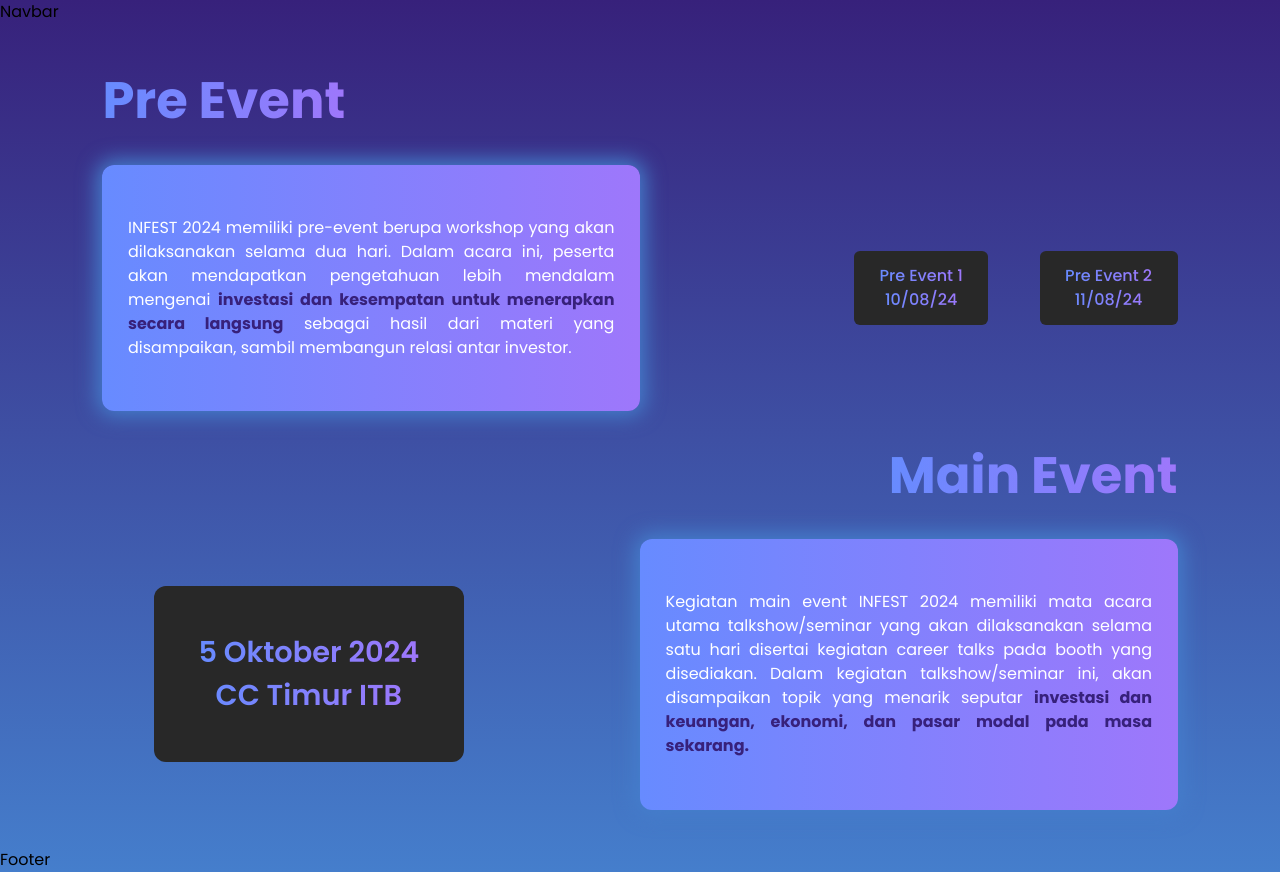
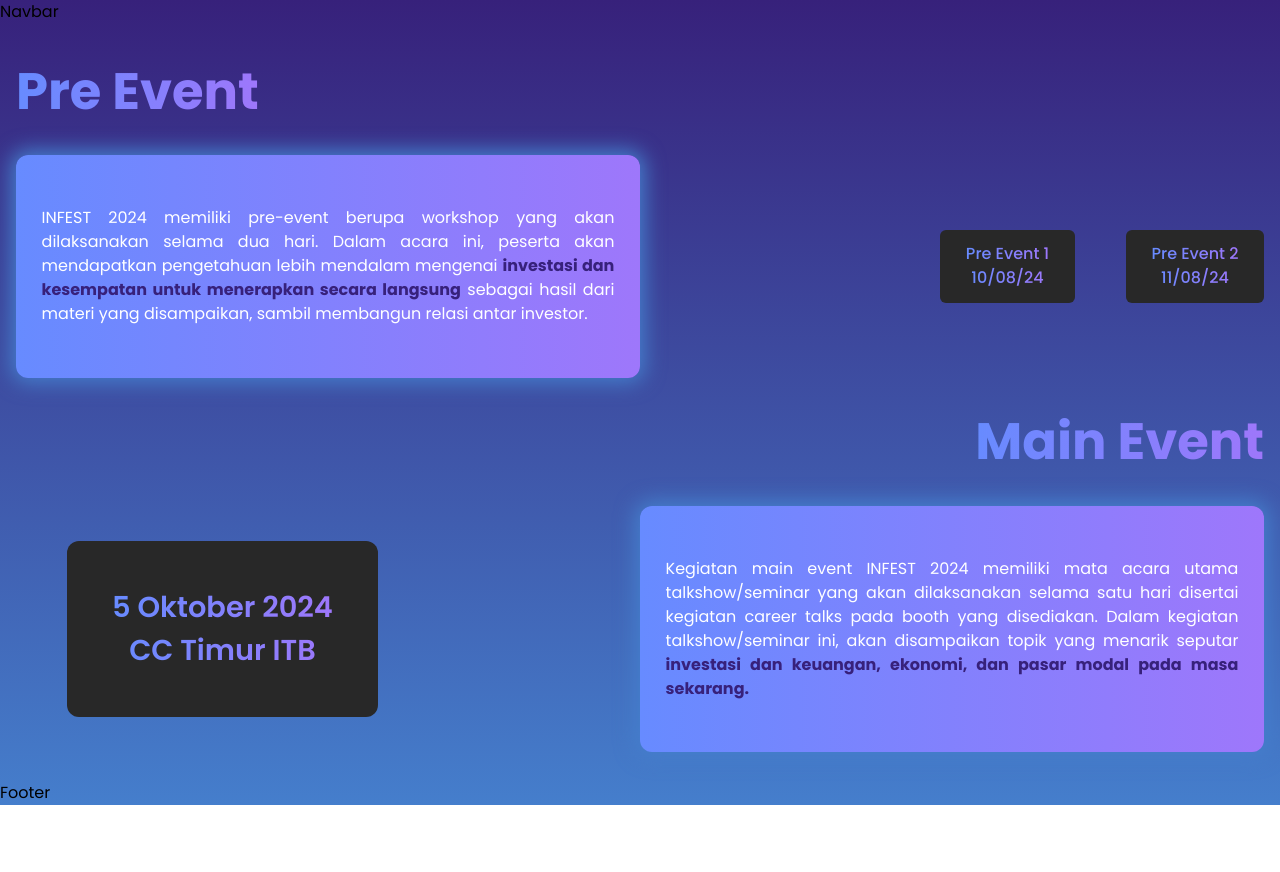
Before and after one commit to farrelathalla/INFEST-2024, a Next.js app: page /event in a window 1280 px wide. After the commit the page ends 805 px from the top, so only its background shows below. Built offline with nearby package versions, Linux system fonts and the light colour scheme.

Commit message:
style: event page

```diff
--- a/app/event/page.js
+++ b/app/event/page.js
@@ -2,8 +2,9 @@
 
 const EventPage = () => {
   const gradient_font = 'bg-gradient-to-r from-[#678BFF] to-[#9E77FB] text-transparent bg-clip-text'
+
   return (
-    <div className="mx-[8vw] my-[2vw]">
+    <div className="wrapper">
       <section className='flex flex-col justify-center items-start'>
         <h1 className={`my-[1vw] font-bold ${gradient_font} text-[4vw]`}>Pre Event</h1>
         <div className="flex flex-row items-center justify-between">
```
